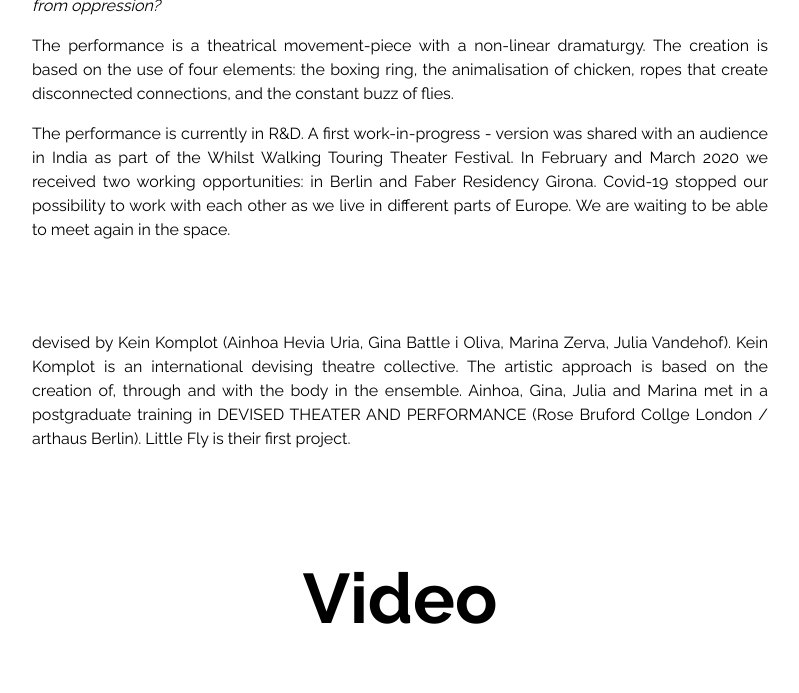
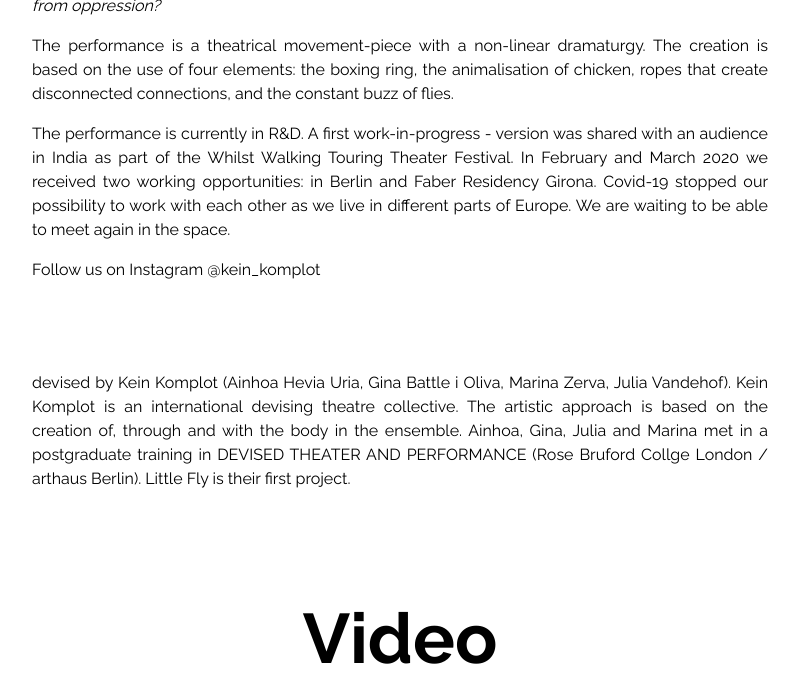
Before and after one commit to matteocarpi/julia, a Jekyll site: the page built from _posts/2020-01-24-little-fly.md, in a window 1280 px wide and 900 px high, scrolled down 1502 px, cut to the strip 0-693 px from the top of the window. Shown: the whole strip, without its empty margins (240-1039 px from the left). Built offline with Jekyll 4.4.1, drawn with Linux system fonts in a browser that asks for light colours.

Commit message:
Update from Forestry.io Julia Proeglhoef updated _posts/2020-01-24-little-fly.md

```diff
--- a/_posts/2020-01-24-little-fly.md
+++ b/_posts/2020-01-24-little-fly.md
@@ -30,6 +30,8 @@ description: |-
   The performance is a theatrical movement-piece with a non-linear dramaturgy. The creation is based on the use of four elements: the boxing ring, the animalisation of chicken, ropes that create disconnected connections, and the constant buzz of flies.
 
   The performance is currently in R&D. A first work-in-progress - version was shared with an audience in India as part of the Whilst Walking Touring Theater Festival. In February and March 2020 we received two working opportunities: in Berlin and Faber Residency Girona. Covid-19 stopped our possibility to work with each other as we live in different parts of Europe. We are waiting to be able to meet again in the space.
+
+  Follow us on Instagram @kein_komplot
 gallery: []
 youtube_link: <iframe width="560"height="315"src="https://www.youtube.com/embed/jcbgHR_LpI8"frameborder="0"
   allow="accelerometer; autoplay; encrypted-media; gyroscope; picture-in-picture"
```
